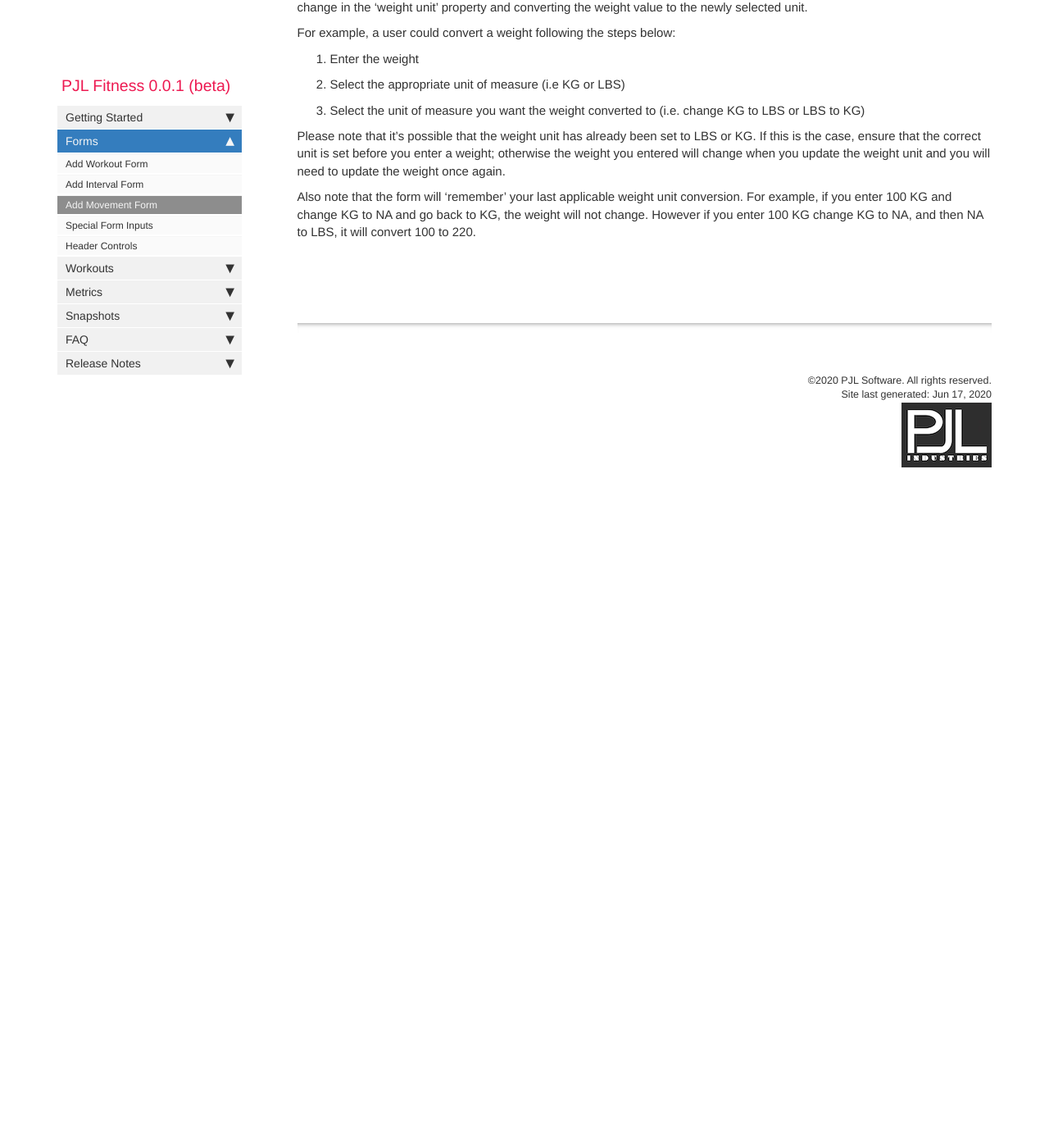
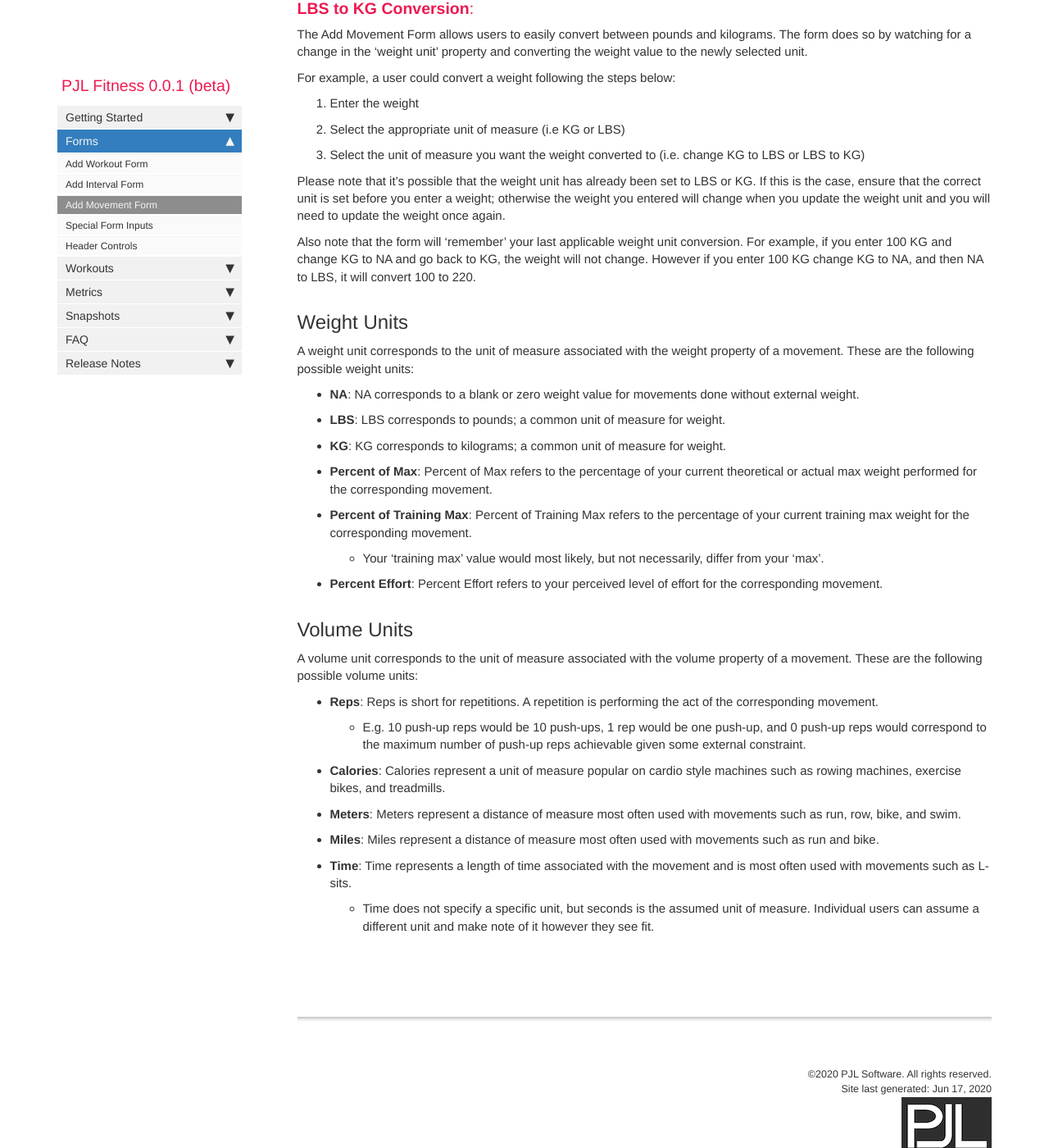
Before and after one commit to pjlinn/pjlinn.github.io, a Jekyll site: the page built from pages/pjl-fitness/pjl-fitness-add-movement-form.md, in a window 1280 px wide and 1400 px high, scrolled down 3317 px. Shown: the whole window at 82% size. Built offline with Jekyll 4.4.1, drawn with Linux system fonts in a browser that asks for light colours; comment, search, counter and statistics services are not loaded; before the commit the page ends 3947 px from its top, so only the background shows below that; some of the changed text lies outside the part shown.

Commit message:
add the units to the movement form

```diff
--- a/pages/pjl-fitness/pjl-fitness-add-movement-form.md
+++ b/pages/pjl-fitness/pjl-fitness-add-movement-form.md
@@ -22,12 +22,12 @@ The Add Movement Form is a single form capable of capturing the majority of all
   - This value is blank by default and if left blank, a value of zero is assumed.
 - **Volume Unit**: A predefined set of options that represent the unit of measure for the volume input.
   - This is a mandatory field, can only be one value, and is set by default.
-  - More information on the list of volume units and example uses can be found here.
+  - More information on the list of volume units and example uses can be found [here](pjl-fitness-add-movement-form.html#volume-units).
 - **Weight**: A positive integer corresponding to the weight associated with the movement.
   This value is blank by default and if left blank, a value of zero is assumed.
 - **Weight Unit**: A predefined set of weight units that represent the unit of measure for the volume input.
   - This is a mandatory field, can only have one value, and is set by default. For weights equal to zero, the appropriate weight unit is ‘NA’.
-  - More information on the list of weight units and example uses can be found here.
+  - More information on the list of weight units and example uses can be found [here](pjl-fitness-add-movement-form.html#weight-units).
 - **Group with Next Movement**: A checkbox indicating whether or not this movement should be grouped with the movement immediately following. A user would group a movement with another to create a ‘compound’ or ‘complex’ movement, or to facilitate the creation of multiple movements at once (see ‘Movement Grouping’ in the feature section).
   - This is a mandatory field, and is false (unchecked) by default.
 
@@ -98,4 +98,28 @@ Please note that it’s possible that the weight unit has already been set to LB
 
 Also note that the form will ‘remember’ your last applicable weight unit conversion. For example, if you enter 100 KG and change KG to NA and go back to KG, the weight will not change. However if you enter 100 KG change KG to NA, and then NA to LBS, it will convert 100 to 220.
 
+## Weight Units
+
+A weight unit corresponds to the unit of measure associated with the weight property of a movement. These are the following possible weight units:
+
+- **NA**: NA corresponds to a blank or zero weight value for movements done without external weight.
+- **LBS**: LBS corresponds to pounds; a common unit of measure for weight.
+- **KG**: KG corresponds to kilograms; a common unit of measure for weight.
+- **Percent of Max**: Percent of Max refers to the percentage of your current theoretical or actual max weight performed for the corresponding movement.
+- **Percent of Training Max**: Percent of Training Max refers to the percentage of your current training max weight for the corresponding movement.
+  - Your ‘training max’ value would most likely, but not necessarily, differ from your ‘max’.
+- **Percent Effort**: Percent Effort refers to your perceived level of effort for the corresponding movement.
+
+## Volume Units
+
+A volume unit corresponds to the unit of measure associated with the volume property of a movement. These are the following possible volume units:
+
+- **Reps**: Reps is short for repetitions. A repetition is performing the act of the corresponding movement.
+  - E.g. 10 push-up reps would be 10 push-ups, 1 rep would be one push-up, and 0 push-up reps would correspond to the maximum number of push-up reps achievable given some external constraint.
+- **Calories**: Calories represent a unit of measure popular on cardio style machines such as rowing machines, exercise bikes, and treadmills.
+- **Meters**: Meters represent a distance of measure most often used with movements such as run, row, bike, and swim.
+- **Miles**: Miles represent a distance of measure most often used with movements such as run and bike.
+- **Time**: Time represents a length of time associated with the movement and is most often used with movements such as L-sits.
+  - Time does not specify a specific unit, but seconds is the assumed unit of measure. Individual users can assume a different unit and make note of it however they see fit.
+
 {% include links.html %}
```
